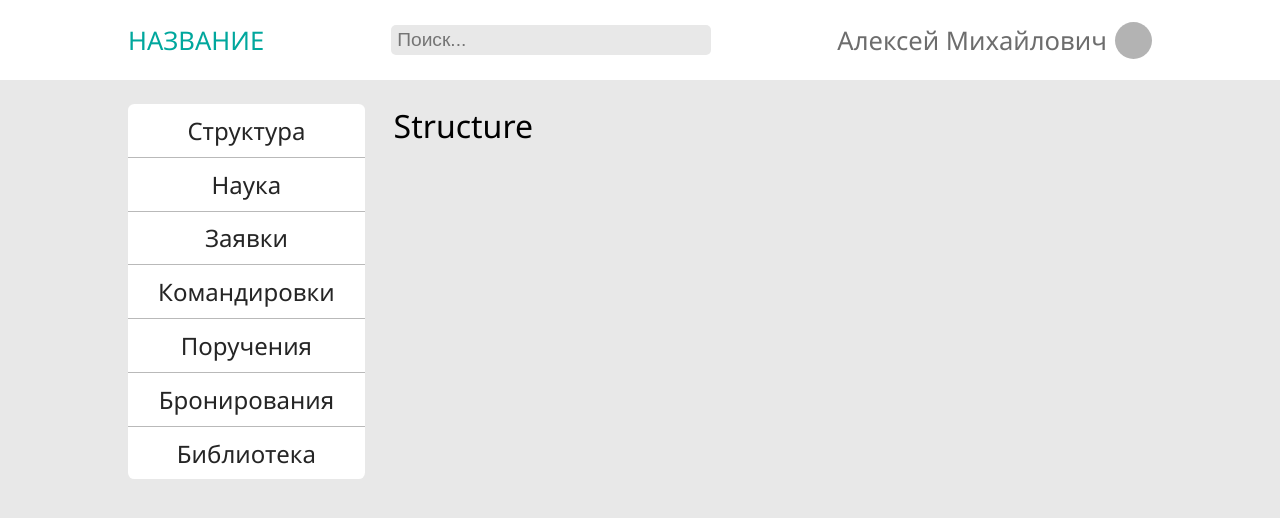
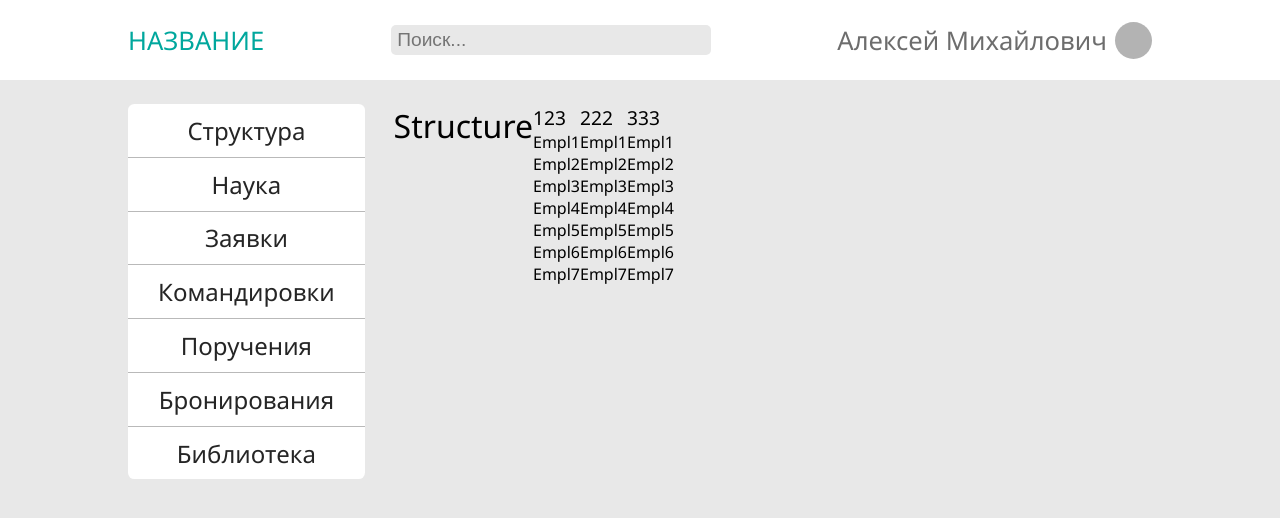
Before and after one commit to AlBelHub/PortalSite_ts, a React (Vite) app in the folder Portal_ts/: page /structure in a window 1280 px wide. Shown: the top 518 px of the page. Built offline with nearby package versions, Linux system fonts and the light colour scheme.

Commit message:
Отображение орг.структуры

```diff
--- a/Portal_ts/src/routes/Structure.tsx
+++ b/Portal_ts/src/routes/Structure.tsx
@@ -1,9 +1,23 @@
 import React from "react";
+
+import {ExampleStructureObject} from '../tempdata/Structure';
 
 export default function Structure() {
   return (
     <>
       <h1>Structure</h1>
+
+      {
+        ExampleStructureObject.data.map(unit => {
+          return(
+            <div className="unit" key={unit.UnitName}>
+              <p className="unit__name">{unit.UnitName}</p>
+              {unit.Empl.map(empl => <div key={empl} className="unit__empl">{empl}</div>  )}
+            </div>
+          );
+        })
+      }
+
     </>
   );
 }
```
